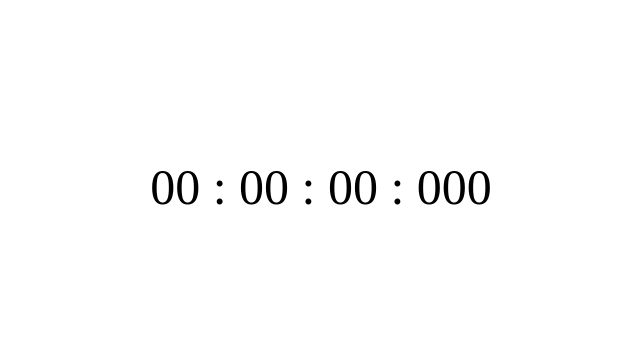
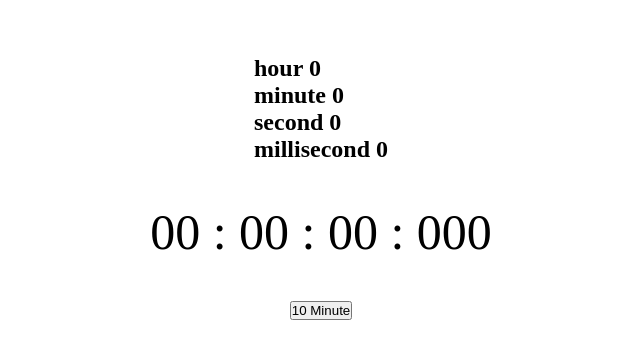
Before and after one commit to daniarfadd/pomodoro-react-app, a React (Vite) app: page / in a window 1280 px wide. Shown: the part 213-572 px from the top of the page, without its empty margins (319-959 px from the left). Built offline with nearby package versions, Linux system fonts and the light colour scheme.

Commit message:
setting the timer

```diff
--- a/src/App.css
+++ b/src/App.css
@@ -9,8 +9,10 @@
   justify-content: center;
   align-items: center;
   height: 100vh;
+  flex-direction: column;
 }
 
 .timer {
   font-size: 50px;
+  margin: 2.5rem 0;
 }
--- a/src/App.jsx
+++ b/src/App.jsx
@@ -1,20 +1,70 @@
+import { useEffect, useState } from 'react'
 import './App.css'
 
 function App() {
 
+  const [timer, setTimer] = useState({
+    hour: 0,
+    minute: 0,
+    second: 0,
+    millisecond: 0
+  })
+
+  // useEffect(() =>{
+  //   setTimer(prevCon => (
+  //     {
+  //       ...prevCon,
+  //       millisecond: 10,
+  //       hour: 15
+  //     }
+  //   ))
+
+  // },[])
+
+  let hour = timer.hour
+  let minute = timer.minute
+  let second = timer.second
+  let millisecond = timer.millisecond
+
+  if(minute < 10 && minute !== 0){
+    minute = `0${minute}`
+  }
+
+
+  function tenMinutes() {
+    setTimer(prevTime => (
+      {
+        ...prevTime,
+        minute: 10
+      }
+    ))
+  }
+
+
+
 
   return (
     <div className="App">
+
+      <div>
+        <h2>hour {timer.hour}</h2>
+        <h2>minute {timer.minute}</h2>
+        <h2>second {timer.second}</h2>
+        <h2>millisecond {timer.millisecond}</h2>
+      </div>
+
       <div className="timer">
         <span id="hour"> 00 </span>
         :
-        <span id="minute"> 00 </span>
+        <span id="minute"> { minute === 0 ? "00" : minute} </span>
         :
         <span id="second"> 00 </span>
         :
         <span id="millisecond"> 000 </span>
+      </div>
 
-
+      <div className="timer--button">
+        <button onClick={tenMinutes}>10 Minute</button>
       </div>
     </div>
   )
```
